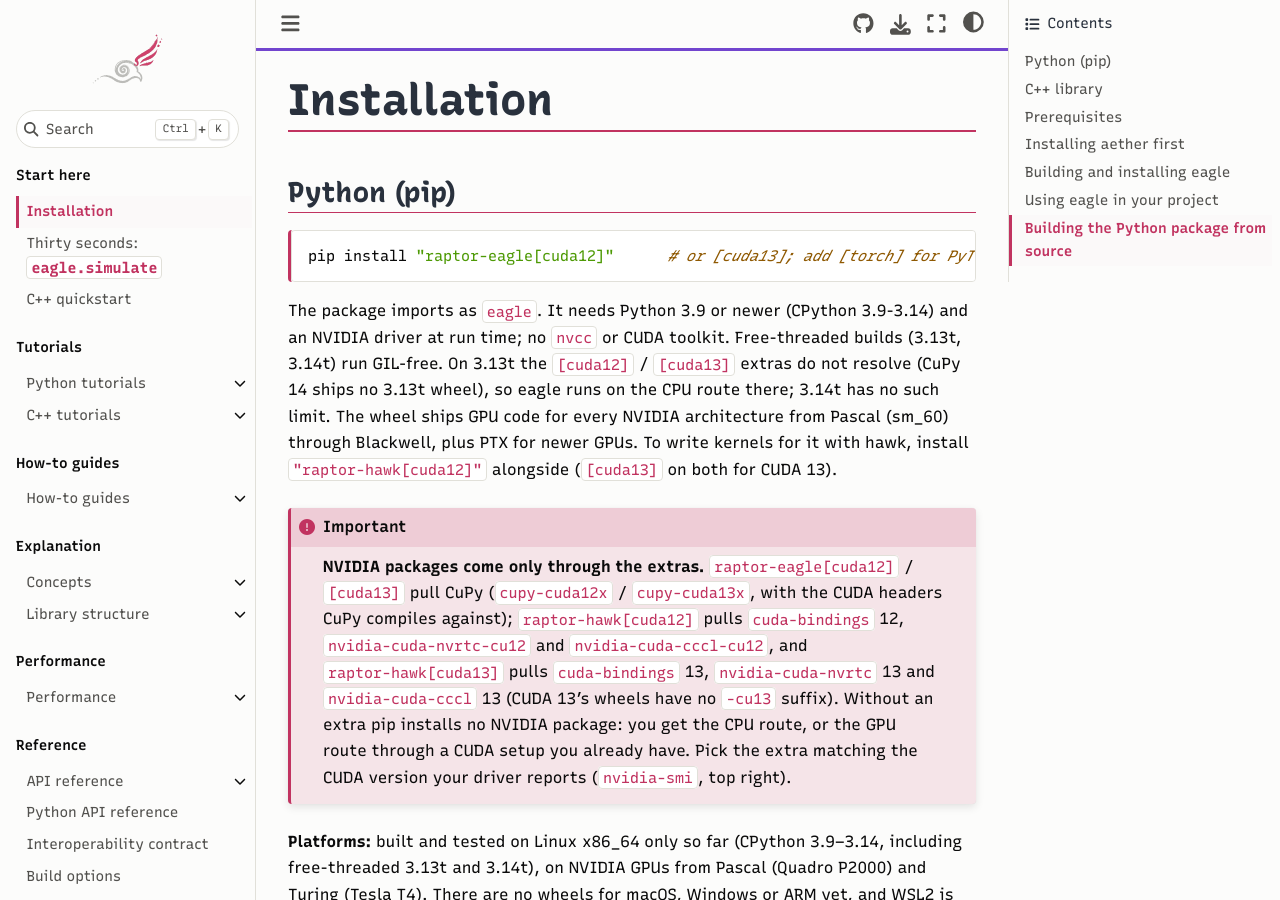
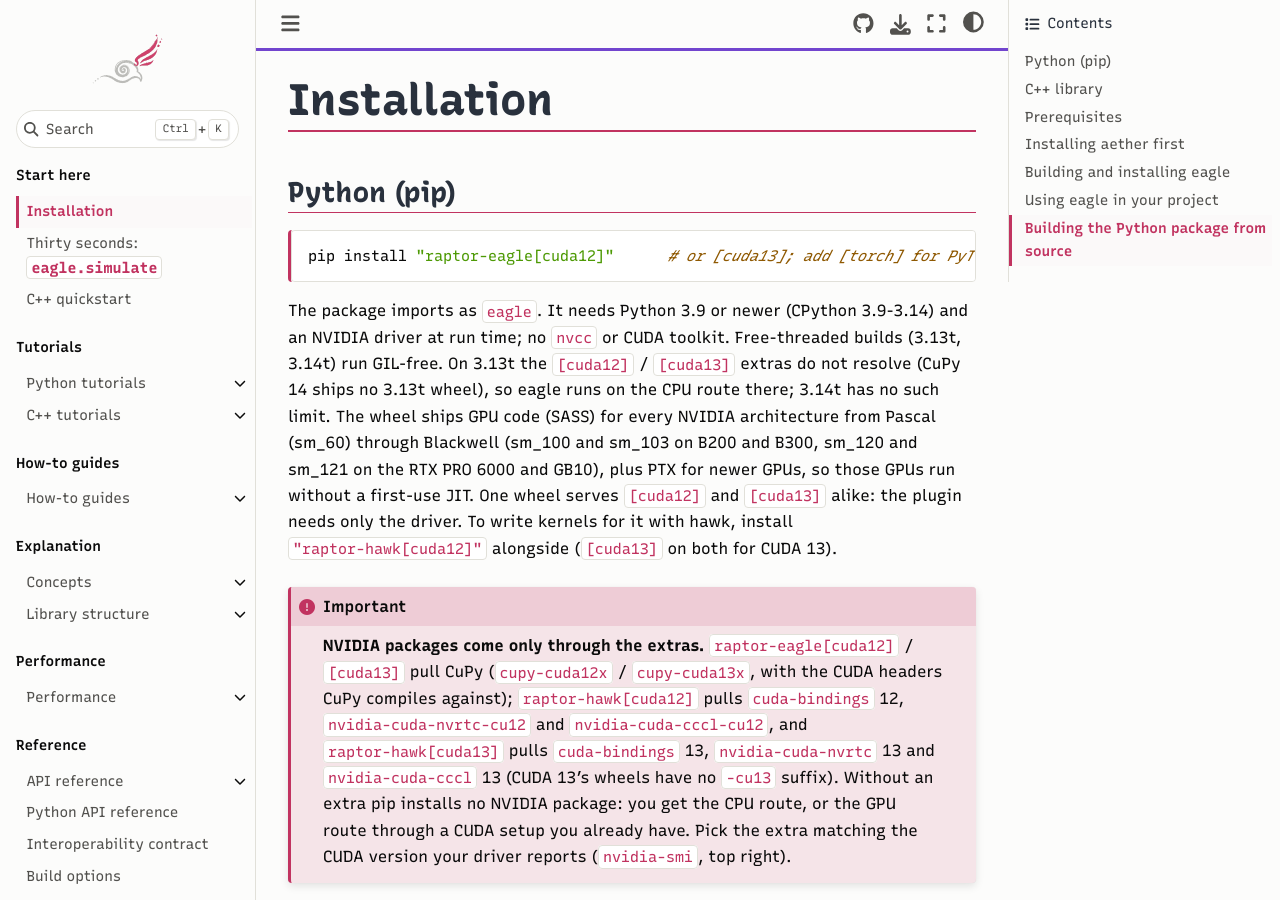
Before and after one commit to amasat01/eagle, a Sphinx documentation site: the page built from docs/content/userguide/installation.rst, in a window 1280 px wide and 900 px high. Built offline with Sphinx 7.4.7 and the Sphinx Book theme 1.1.4, drawn with Linux system fonts in a browser that asks for light colours; pages that are not in the unit, such as notebooks, are missing from menus.

Commit message:
Wheel CI asserts Blackwell SASS (100, 120) in the plugin; docs and changelog name the shipped arch list

```diff
--- a/docs/content/userguide/installation.rst
+++ b/docs/content/userguide/installation.rst
@@ -10,8 +10,11 @@ Python (pip)
 
 The package imports as ``eagle``. It needs Python 3.9 or newer (CPython
 3.9-3.14) and an NVIDIA driver at run time; no ``nvcc`` or CUDA toolkit. Free-threaded builds (3.13t, 3.14t) run GIL-free. On 3.13t the ``[cuda12]`` / ``[cuda13]`` extras do not resolve (CuPy 14 ships no 3.13t wheel), so eagle runs on the CPU route there; 3.14t has no such limit. The
-wheel ships GPU code for every NVIDIA architecture from Pascal (sm_60) through
-Blackwell, plus PTX for newer GPUs. To write kernels for it with hawk, install
+wheel ships GPU code (SASS) for every NVIDIA architecture from Pascal (sm_60)
+through Blackwell (sm_100 and sm_103 on B200 and B300, sm_120 and sm_121 on the
+RTX PRO 6000 and GB10), plus PTX for newer GPUs, so those GPUs run without a
+first-use JIT. One wheel serves ``[cuda12]`` and ``[cuda13]`` alike: the plugin
+needs only the driver. To write kernels for it with hawk, install
 ``"raptor-hawk[cuda12]"`` alongside (``[cuda13]`` on both for CUDA 13).
 
 .. important::
```
Also changed, not shown: CHANGELOG.md (+2 -0 lines), docs/content/userguide/build_options.rst (+7 -0 lines), 1 other file.
